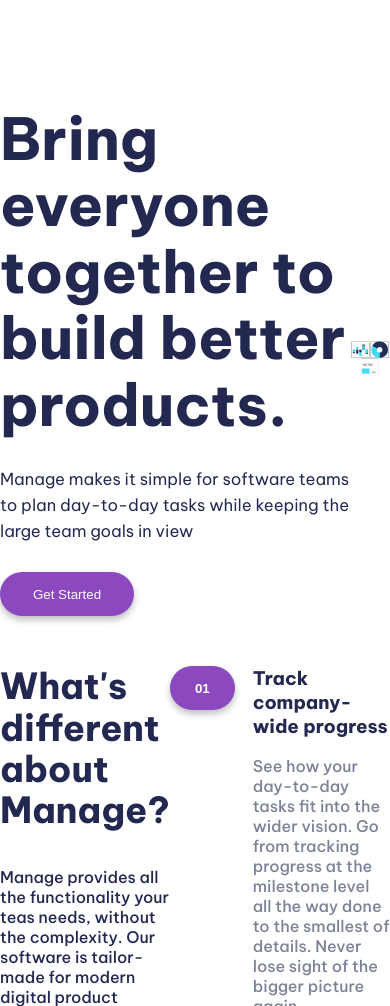
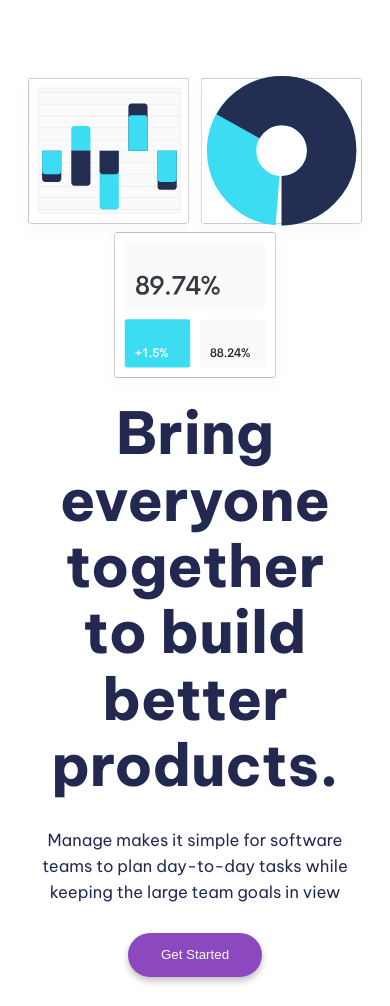
Before and after one commit to mariafero/Maria-Rodriguez, a plain HTML site: page index.html in a window 390 px wide. Shown: the part 86-1092 px from the top of the page. Drawn offline with Linux system fonts and the light colour scheme.

Commit message:
Update css for the about section in sm/md/etc

```diff
--- a/css/style.css
+++ b/css/style.css
@@ -316,6 +316,12 @@ button.mini {
     display: none;
 }
 
+@media only screen and (max-width: 1170px) {
+    .home, .about {
+        margin: 1em;
+    }
+}
+
 @media only screen and (max-width: 940px) {
     .nav-container {
         display: none;
@@ -332,6 +338,33 @@ button.mini {
     .navbar {
         padding: 74px 10%;
     }
+
+    .container {
+        gap: 15%;
+    }
+
+    .home {
+        flex-direction: column-reverse;
+    }
+
+    .about {
+        flex-direction: column;
+    }
+
+    .about-main > * {
+        width: 100%;
+        text-align: center;
+    }
+
+    .home-copywriting {
+        width: 100%;
+        align-items: center;
+    }
+
+    .home-title, .home-body {
+        max-width: 90%;
+        text-align: center;
+    }
 }
 
 @media only screen and (max-width: 728px) {
```
